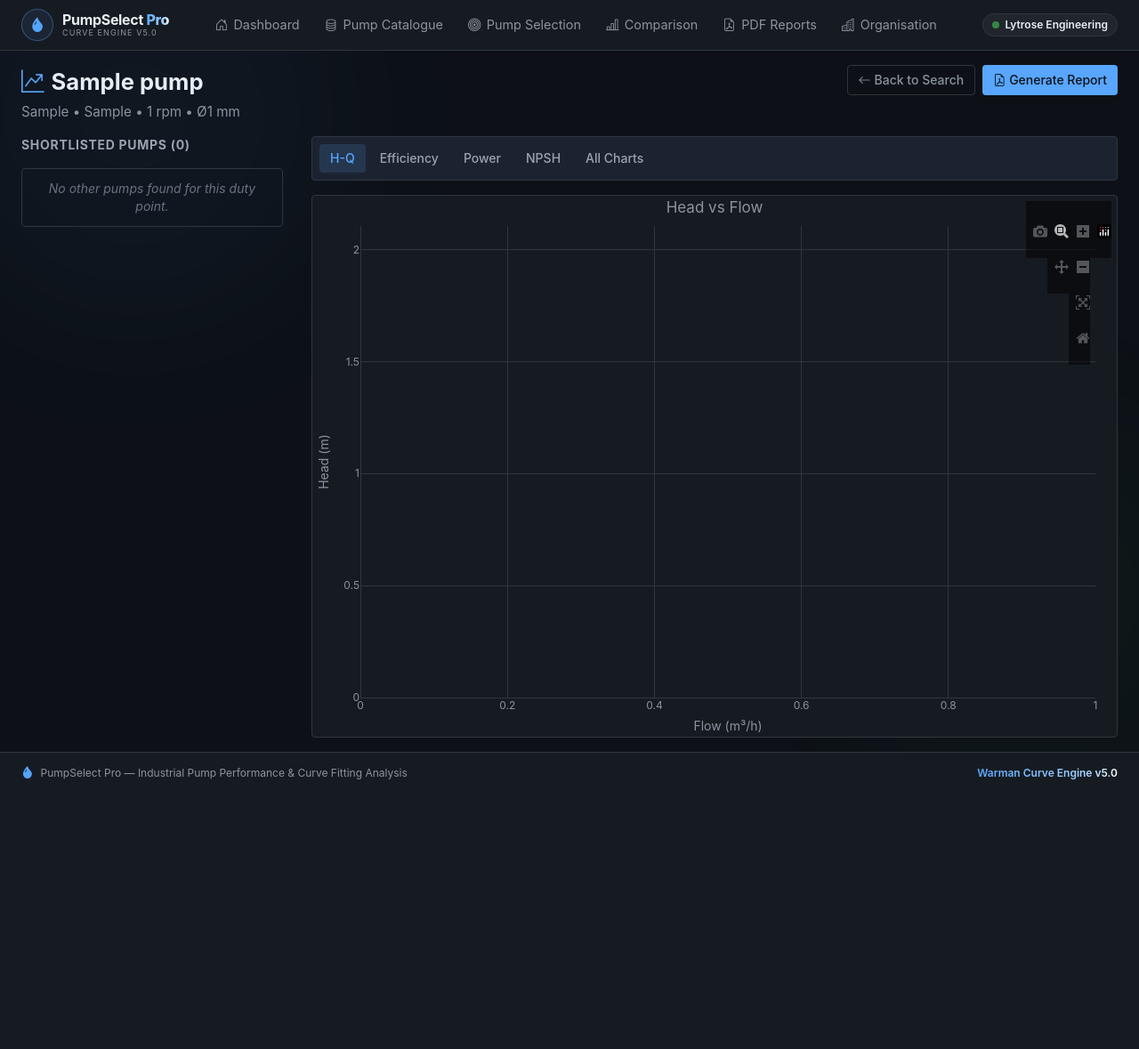
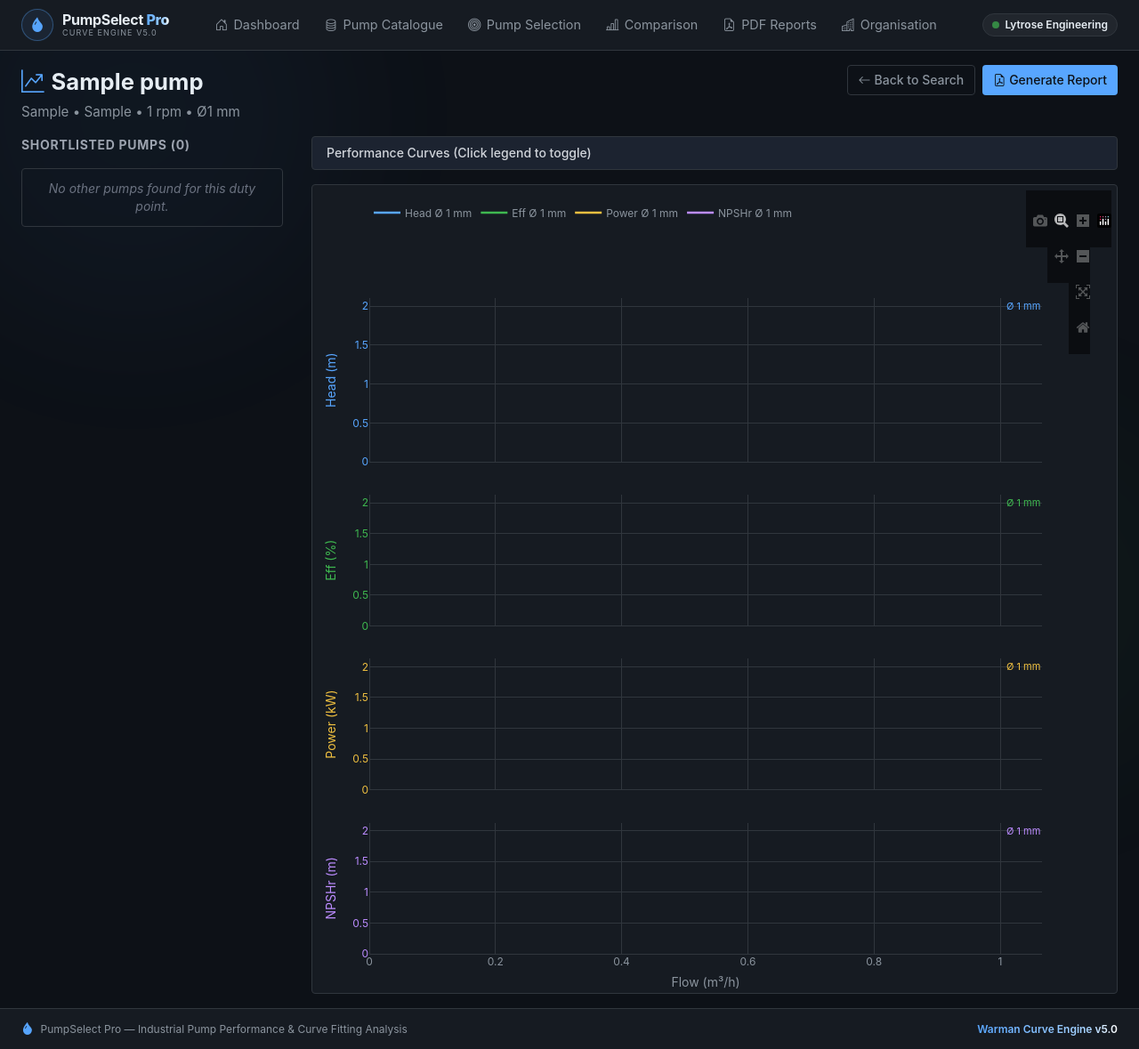
Before and after one commit to nevermabvuu/PumpMasterPro, a Flask app: page /pump-selection/details/1 in a window 1280 px wide. Shown: the whole page at 89% size. Before the commit the page ends 876 px from the top, so only its background shows below. Run offline with Flask 3, Linux system fonts and the light colour scheme; tables that the repository leaves empty hold one stand-in row (values such as "Sample post"); parts of the project's set-up code (start-up, migrations or seed data) failed here and were passed over; some libraries are stand-ins or nearby versions.

Commit message:
Plot curve in detail view

```diff
--- a/Pump-Master-Pro/pump-app/routes/comparison.py
+++ b/Pump-Master-Pro/pump-app/routes/comparison.py
@@ -41,10 +41,15 @@ def api_compare_pumps():
 
     pumps = Pump.query.filter(Pump.id.in_(pump_ids)).all()
     comparison = []
+
+    from pump_curves import family_curves_diameter
+
     for pump in pumps:
         data = full_curve_data(pump, n_points=100, liquid=liquid, rho=rho,
                                viscosity_cSt=vis, slurry_cv=cv,
                                slurry_d50=d50, rho_solid=rho_s)
+        family = family_curves_diameter(pump, n_points=100, liquid=liquid, rho=rho,
+                                        viscosity_cSt=vis, slurry_cv=cv, slurry_d50=d50, rho_solid=rho_s)
         bep  = bep_point(pump, liquid, rho, vis, cv, d50, rho_s)
-        comparison.append({'pump': pump.to_dict(), 'curves': data, 'bep': bep})
+        comparison.append({'pump': pump.to_dict(), 'curves': data, 'family': family, 'bep': bep})
     return jsonify(comparison)
--- a/Pump-Master-Pro/pump-app/templates/pump_selection_details.html
+++ b/Pump-Master-Pro/pump-app/templates/pump_selection_details.html
@@ -59,14 +59,10 @@
 
   <!-- RIGHT MAIN AREA: Pump Details & Graphs -->
   <div class="lg:w-2/3 xl:w-3/4 flex flex-col gap-4">
-    <!-- Graph View Toggle -->
+    <!-- Graph View Header -->
     <div class="flex justify-between items-center bg-[#1c2330] p-2 rounded border border-[#30363d]">
-      <div class="flex gap-1" id="chartToggles">
-        <button class="comp-chart-btn px-3 py-1.5 rounded text-sm font-medium transition-colors comp-active" data-chart="hq" style="background: rgba(88,166,255,0.15); color: #58a6ff;">H-Q</button>
-        <button class="comp-chart-btn px-3 py-1.5 rounded text-sm font-medium transition-colors text-gray-400" data-chart="eff">Efficiency</button>
-        <button class="comp-chart-btn px-3 py-1.5 rounded text-sm font-medium transition-colors text-gray-400" data-chart="power">Power</button>
-        <button class="comp-chart-btn px-3 py-1.5 rounded text-sm font-medium transition-colors text-gray-400" data-chart="npsh">NPSH</button>
-        <button class="comp-chart-btn px-3 py-1.5 rounded text-sm font-medium transition-colors text-gray-400" data-chart="all">All Charts</button>
+      <div class="flex gap-1">
+        <span class="text-sm font-medium text-gray-300 ml-2">Performance Curves (Click legend to toggle)</span>
       </div>
       <!-- Loading indicator -->
       <div id="chartLoading" class="text-accent text-sm" style="display:none;">
@@ -76,23 +72,20 @@
 
     <!-- Charts Container -->
     <div class="card-dark border border-[#30363d] rounded p-1">
-      <!-- Single chart view -->
       <div id="singleChartPanel">
         <div id="chartComp" class="w-full" style="height: 600px;"></div>
-      </div>
-
-      <!-- All charts view -->
-      <div id="allChartPanel" style="display:none">
-        <div class="grid grid-cols-1 md:grid-cols-2 gap-2 p-2">
-          <div id="chartAll_hq" style="height: 350px;"></div>
-          <div id="chartAll_eff" style="height: 350px;"></div>
-          <div id="chartAll_power" style="height: 350px;"></div>
-          <div id="chartAll_npsh" style="height: 350px;"></div>
       </div>
     </div>
   </div>
 </div>
-</div>
+
+{% set active_result_ns = namespace(value=none) %}
+{% for r in results %}
+  {% if r.pump_id == pump.id or r['pump_id'] == pump.id %}
+    {% set active_result_ns.value = r %}
+  {% endif %}
+{% endfor %}
+{% set active_result = active_result_ns.value %}
 
 <!-- Include Plotly -->
 <script src="https://cdn.plot.ly/plotly-2.27.0.min.js"></script>
@@ -109,29 +102,14 @@
   const SLURRY_D50 = {{ form_data.slurry_d50 or 0.3 }};
   const RHO_SOLID = {{ form_data.rho_solid or 2650.0 }};
 
+  const TRIM_RATIO = {{ active_result.optimal_trim_ratio if active_result else 1.0 }};
+  const IS_VSD = {{ 'true' if active_result and active_result.is_vsd else 'false' }};
+
   let pumpData = null;
-  let activeChart = 'hq';
-
-  // Toggle active styling
-  document.querySelectorAll('.comp-chart-btn').forEach(btn => {
-    btn.addEventListener('click', () => {
-      document.querySelectorAll('.comp-chart-btn').forEach(b => {
-        b.classList.remove('comp-active');
-        b.style.background = 'transparent';
-        b.style.color = '#8b949e';
-      });
-      btn.classList.add('comp-active');
-      btn.style.background = 'rgba(88,166,255,0.15)';
-      btn.style.color = '#58a6ff';
-      activeChart = btn.dataset.chart;
-      renderAll();
-    });
-  });
 
   async function fetchPumpData() {
     document.getElementById('chartLoading').style.display = 'block';
 
-    // Construct params for the compare-pumps API (it returns the full curve data in the format we want)
     const params = new URLSearchParams({
       ids: PUMP_ID,
       liquid: LIQUID_TYPE,
@@ -146,7 +124,7 @@
       const res = await fetch(`/papi/compare-pumps?${params.toString()}`);
       const data = await res.json();
       if (data && data.length > 0) {
-        pumpData = data[0]; // Since we only requested 1 pump
+        pumpData = data[0];
         renderAll();
       }
     } catch (e) {
@@ -156,31 +134,11 @@
     }
   }
 
-  /* Plotting Functions */
-  const layoutBase = {
-    paper_bgcolor: 'rgba(0,0,0,0)',
-    plot_bgcolor: 'rgba(0,0,0,0)',
-    font: { color: '#8b949e', family: 'Inter, sans-serif' },
-    margin: { t: 30, r: 20, l: 50, b: 40 },
-    hovermode: 'x unified',
-    xaxis: {
-      title: 'Flow (m³/h)',
-      gridcolor: '#30363d',
-      zerolinecolor: '#30363d',
-      rangemode: 'tozero'
-    },
-    yaxis: {
-      gridcolor: '#30363d',
-      zerolinecolor: '#30363d',
-      rangemode: 'tozero'
-    },
-    legend: { x: 0, y: 1.1, orientation: 'h' }
-  };
-
-  function buildTrace(x, y, name, type='lines') {
+  function buildTrace(x, y, name, color, yaxis='y', dash='solid') {
     return {
-      x: x, y: y, name: name, type: 'scatter', mode: type,
-      line: { color: '#58a6ff', width: 2.5 }
+      x: x, y: y, name: name, type: 'scatter', mode: 'lines',
+      line: { color: color, width: 2.5, dash: dash },
+      yaxis: yaxis
     };
   }
 
@@ -189,81 +147,163 @@
     return {
       x: [q], y: [h], name: name,
       type: 'scatter', mode: 'markers',
-      marker: { color: '#f85149', size: 10, symbol: 'star' }
+      marker: { color: '#f85149', size: 12, symbol: 'star' },
+      yaxis: 'y4'
     };
+  }
+
+  function addLabel(annotations, x, y, yref, text, color) {
+    if (x && x.length > 0) {
+      annotations.push({
+        x: x[x.length - 1],
+        y: y[y.length - 1],
+        xref: 'x', yref: yref,
+        text: text,
+        showarrow: false,
+        xanchor: 'left',
+        yanchor: 'middle',
+        font: {color: color, size: 11},
+        xshift: 5
+      });
+    }
   }
 
   function renderAll() {
     if (!pumpData) return;
+    const fam = pumpData.family;
+    const maxCurve = pumpData.curves;
+    if (!maxCurve || !maxCurve.q) return;
 
-    const d = pumpData.curves;
-    if (!d || !d.q) return;
+    let traces = [];
+    let annotations = [];
 
-    const singlePanel = document.getElementById('singleChartPanel');
-    const allPanel = document.getElementById('allChartPanel');
+    // Calculate duty (rated) curves using affinity laws from max curve
+    const qDutyCurve = maxCurve.q.map(q => q * TRIM_RATIO);
+    const hDutyCurve = maxCurve.h.map(h => h * Math.pow(TRIM_RATIO, 2));
+    const pDutyCurve = maxCurve.power.map(p => p * Math.pow(TRIM_RATIO, 3));
+    const npshDutyCurve = maxCurve.npsh ? maxCurve.npsh.map(n => n * Math.pow(TRIM_RATIO, 2)) : [];
 
-    if (activeChart === 'all') {
-      singlePanel.style.display = 'none';
-      allPanel.style.display = 'block';
+    if (fam && fam.length > 0) {
+      fam.forEach((c, idx) => {
+        let lbl = IS_VSD ? `${c.rpm || c.val} RPM` : `Ø ${c.dia} mm`;
+        let isMax = idx === fam.length - 1; // Assuming sorted min to max
 
-      // H-Q
-      let hqTraces = [buildTrace(d.q, d.h, 'Head (m)')];
-      if (Q_DUTY && H_DUTY) hqTraces.push(buildDutyTrace(Q_DUTY, H_DUTY, 'Duty Point'));
+        // Head
+        traces.push({x: c.q, y: c.h, name: `Head ${lbl}`, type: 'scatter', mode: 'lines', line: {color: '#58a6ff', width: isMax ? 2.5 : 1.5}, yaxis: 'y4', opacity: isMax ? 1 : 0.5});
+        addLabel(annotations, c.q, c.h, 'y4', lbl, '#58a6ff');
 
-      let lHq = JSON.parse(JSON.stringify(layoutBase));
-      lHq.title = 'Head vs Flow';
-      lHq.yaxis.title = 'Head (m)';
-      Plotly.newPlot('chartAll_hq', hqTraces, lHq, {displayModeBar: false});
-
-      // Efficiency
-      let effTraces = [buildTrace(d.q, d.eta, 'Efficiency (%)')];
-      let lEff = JSON.parse(JSON.stringify(layoutBase));
-      lEff.title = 'Efficiency vs Flow';
-      lEff.yaxis.title = 'Eff (%)';
-      Plotly.newPlot('chartAll_eff', effTraces, lEff, {displayModeBar: false});
+        // Eff
+        traces.push({x: c.q, y: c.eta, name: `Eff ${lbl}`, type: 'scatter', mode: 'lines', line: {color: '#3fb950', width: isMax ? 2.5 : 1.5}, yaxis: 'y3', opacity: isMax ? 1 : 0.5});
+        addLabel(annotations, c.q, c.eta, 'y3', lbl, '#3fb950');
 
         // Power
-      let pTraces = [buildTrace(d.q, d.power, 'Power (kW)')];
-      let lPower = JSON.parse(JSON.stringify(layoutBase));
-      lPower.title = 'Power vs Flow';
-      lPower.yaxis.title = 'Power (kW)';
-      Plotly.newPlot('chartAll_power', pTraces, lPower, {displayModeBar: false});
+        traces.push({x: c.q, y: c.power, name: `Power ${lbl}`, type: 'scatter', mode: 'lines', line: {color: '#f0c040', width: isMax ? 2.5 : 1.5}, yaxis: 'y2', opacity: isMax ? 1 : 0.5});
+        addLabel(annotations, c.q, c.power, 'y2', lbl, '#f0c040');
 
         // NPSHr
-      let npshTraces = d.npsh && d.npsh.length ? [buildTrace(d.q, d.npsh, 'NPSHr (m)')] : [];
-      let lNpsh = JSON.parse(JSON.stringify(layoutBase));
-      lNpsh.title = 'NPSHr vs Flow';
-      lNpsh.yaxis.title = 'NPSHr (m)';
-      Plotly.newPlot('chartAll_npsh', npshTraces, lNpsh, {displayModeBar: false});
+        if (c.npsh && c.npsh.length) {
+          traces.push({x: c.q, y: c.npsh, name: `NPSHr ${lbl}`, type: 'scatter', mode: 'lines', line: {color: '#bc8cff', width: isMax ? 2.5 : 1.5}, yaxis: 'y', opacity: isMax ? 1 : 0.5});
+          addLabel(annotations, c.q, c.npsh, 'y', lbl, '#bc8cff');
+        }
+      });
+    } else {
+      // Fallback if family data is missing
+      traces.push({x: maxCurve.q, y: maxCurve.h, name: 'Head (Max)', type: 'scatter', mode: 'lines', line: {color: '#58a6ff', width: 2.5}, yaxis: 'y4'});
+      addLabel(annotations, maxCurve.q, maxCurve.h, 'y4', 'Max', '#58a6ff');
 
-    } else {
-      singlePanel.style.display = 'block';
-      allPanel.style.display = 'none';
+      traces.push({x: maxCurve.q, y: maxCurve.eta, name: 'Eff (Max)', type: 'scatter', mode: 'lines', line: {color: '#3fb950', width: 2.5}, yaxis: 'y3'});
+      addLabel(annotations, maxCurve.q, maxCurve.eta, 'y3', 'Max', '#3fb950');
 
-      let traces = [];
-      let layout = JSON.parse(JSON.stringify(layoutBase));
+      traces.push({x: maxCurve.q, y: maxCurve.power, name: 'Power (Max)', type: 'scatter', mode: 'lines', line: {color: '#f0c040', width: 2.5}, yaxis: 'y2'});
+      addLabel(annotations, maxCurve.q, maxCurve.power, 'y2', 'Max', '#f0c040');
 
-      if (activeChart === 'hq') {
-        traces.push(buildTrace(d.q, d.h, 'Head (m)'));
-        if (Q_DUTY && H_DUTY) traces.push(buildDutyTrace(Q_DUTY, H_DUTY, 'Duty Point'));
-        layout.yaxis.title = 'Head (m)';
-        layout.title = 'Head vs Flow';
-      } else if (activeChart === 'eff') {
-        traces.push(buildTrace(d.q, d.eta, 'Efficiency (%)'));
-        layout.yaxis.title = 'Efficiency (%)';
-        layout.title = 'Efficiency vs Flow';
-      } else if (activeChart === 'power') {
-        traces.push(buildTrace(d.q, d.power, 'Power (kW)'));
-        layout.yaxis.title = 'Power (kW)';
-        layout.title = 'Power vs Flow';
-      } else if (activeChart === 'npsh') {
-        if (d.npsh && d.npsh.length) traces.push(buildTrace(d.q, d.npsh, 'NPSHr (m)'));
-        layout.yaxis.title = 'NPSHr (m)';
-        layout.title = 'NPSHr vs Flow';
+      if (maxCurve.npsh) {
+        traces.push({x: maxCurve.q, y: maxCurve.npsh, name: 'NPSHr (Max)', type: 'scatter', mode: 'lines', line: {color: '#bc8cff', width: 2.5}, yaxis: 'y'});
+        addLabel(annotations, maxCurve.q, maxCurve.npsh, 'y', 'Max', '#bc8cff');
+      }
     }
 
+    // Add Rated Curves
+    if (TRIM_RATIO < 1.0) {
+      let lbl = IS_VSD ? '(Rated Speed)' : '(Trimmed)';
+      traces.push({x: qDutyCurve, y: hDutyCurve, name: `Head ${lbl}`, type: 'scatter', mode: 'lines', line: {color: '#f85149', width: 2.5, dash: 'dash'}, yaxis: 'y4'});
+      addLabel(annotations, qDutyCurve, hDutyCurve, 'y4', lbl, '#f85149');
+
+      traces.push({x: qDutyCurve, y: maxCurve.eta, name: `Eff ${lbl}`, type: 'scatter', mode: 'lines', line: {color: '#f85149', width: 2.5, dash: 'dash'}, yaxis: 'y3'});
+      addLabel(annotations, qDutyCurve, maxCurve.eta, 'y3', lbl, '#f85149');
+
+      traces.push({x: qDutyCurve, y: pDutyCurve, name: `Power ${lbl}`, type: 'scatter', mode: 'lines', line: {color: '#f85149', width: 2.5, dash: 'dash'}, yaxis: 'y2'});
+      addLabel(annotations, qDutyCurve, pDutyCurve, 'y2', lbl, '#f85149');
+
+      if (maxCurve.npsh && maxCurve.npsh.length) {
+        traces.push({x: qDutyCurve, y: npshDutyCurve, name: `NPSHr ${lbl}`, type: 'scatter', mode: 'lines', line: {color: '#f85149', width: 2.5, dash: 'dash'}, yaxis: 'y'});
+        addLabel(annotations, qDutyCurve, npshDutyCurve, 'y', lbl, '#f85149');
+      }
+    }
+
+    // Duty Point
+    if (Q_DUTY && H_DUTY) {
+      traces.push({
+        x: [Q_DUTY], y: [H_DUTY], name: 'Duty Point',
+        type: 'scatter', mode: 'markers',
+        marker: { color: '#f85149', size: 12, symbol: 'star' },
+        yaxis: 'y4'
+      });
+      annotations.push({
+        x: Q_DUTY, y: H_DUTY,
+        xref: 'x', yref: 'y4',
+        text: 'Duty',
+        showarrow: true,
+        arrowcolor: '#f85149',
+        ax: 20, ay: -20,
+        font: {color: '#f85149', size: 11}
+      });
+    }
+
+    const layout = {
+      paper_bgcolor: 'rgba(0,0,0,0)',
+      plot_bgcolor: 'rgba(0,0,0,0)',
+      font: { color: '#8b949e', family: 'Inter, sans-serif' },
+      margin: { t: 40, r: 80, l: 60, b: 40 },
+      hovermode: 'x unified',
+      // Shared X axis
+      xaxis: {
+        title: 'Flow (m³/h)',
+        gridcolor: '#30363d', zerolinecolor: '#30363d', rangemode: 'tozero'
+      },
+      // NPSHr (Bottom)
+      yaxis: {
+        title: 'NPSHr (m)', domain: [0.0, 0.20],
+        titlefont: {color: '#bc8cff'}, tickfont: {color: '#bc8cff'},
+        gridcolor: '#30363d', zerolinecolor: '#30363d', rangemode: 'tozero'
+      },
+      // Power
+      yaxis2: {
+        title: 'Power (kW)', domain: [0.25, 0.45],
+        titlefont: {color: '#f0c040'}, tickfont: {color: '#f0c040'},
+        gridcolor: '#30363d', zerolinecolor: '#30363d', rangemode: 'tozero'
+      },
+      // Efficiency
+      yaxis3: {
+        title: 'Eff (%)', domain: [0.50, 0.70],
+        titlefont: {color: '#3fb950'}, tickfont: {color: '#3fb950'},
+        gridcolor: '#30363d', zerolinecolor: '#30363d', rangemode: 'tozero'
+      },
+      // Head (Top)
+      yaxis4: {
+        title: 'Head (m)', domain: [0.75, 1.0],
+        titlefont: {color: '#58a6ff'}, tickfont: {color: '#58a6ff'},
+        gridcolor: '#30363d', zerolinecolor: '#30363d', rangemode: 'tozero'
+      },
+      legend: { orientation: 'h', y: 1.15, x: 0 },
+      height: 900,
+      annotations: annotations
+    };
+
+    // Need to adjust the container height
+    document.getElementById('chartComp').style.height = '900px';
+    document.getElementById('singleChartPanel').style.display = 'block';
     Plotly.newPlot('chartComp', traces, layout, {responsive: true});
-    }
   }
 
   // Load data on page load
```
Lines whose indentation alone changed are shown as unchanged.
